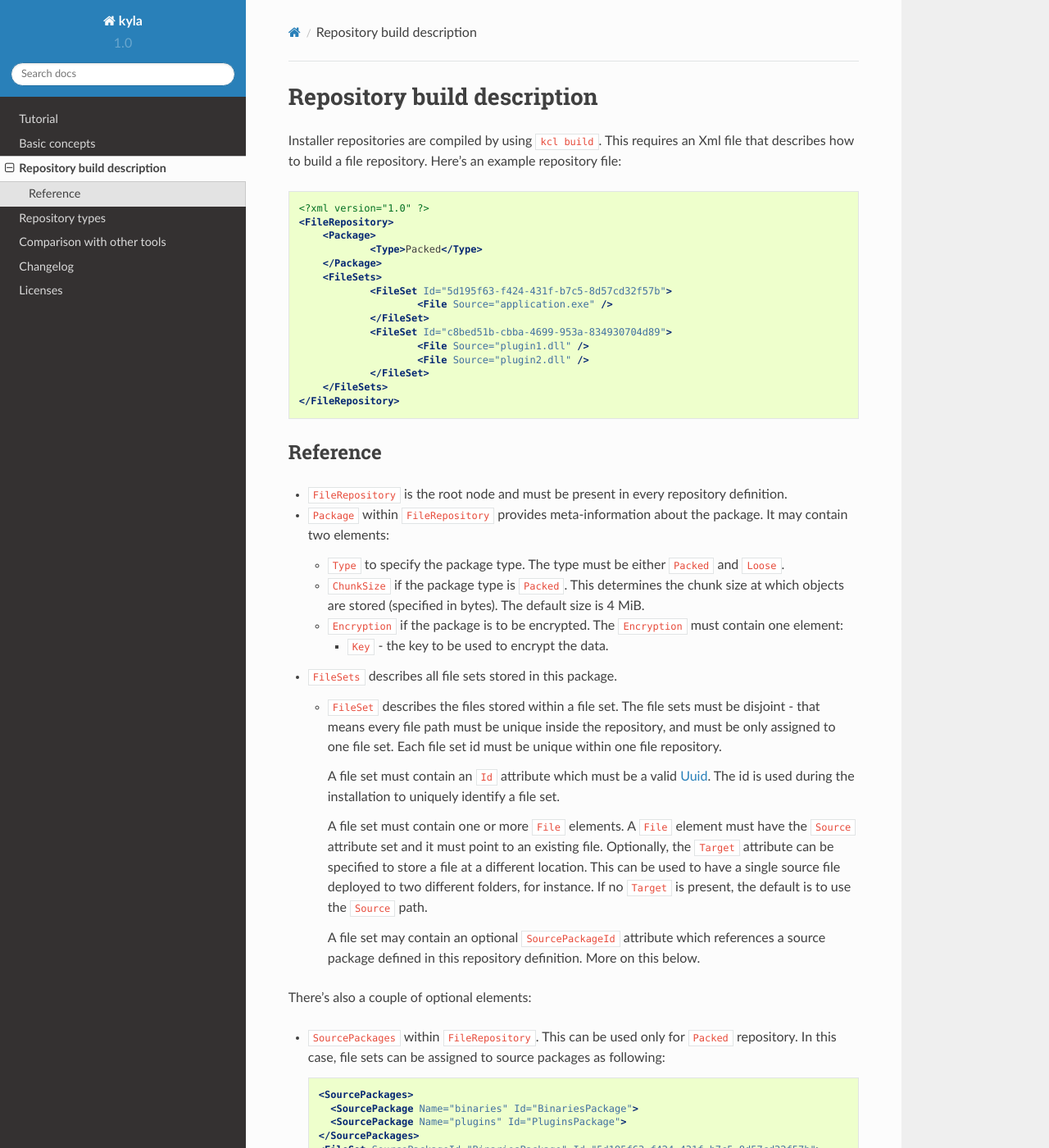
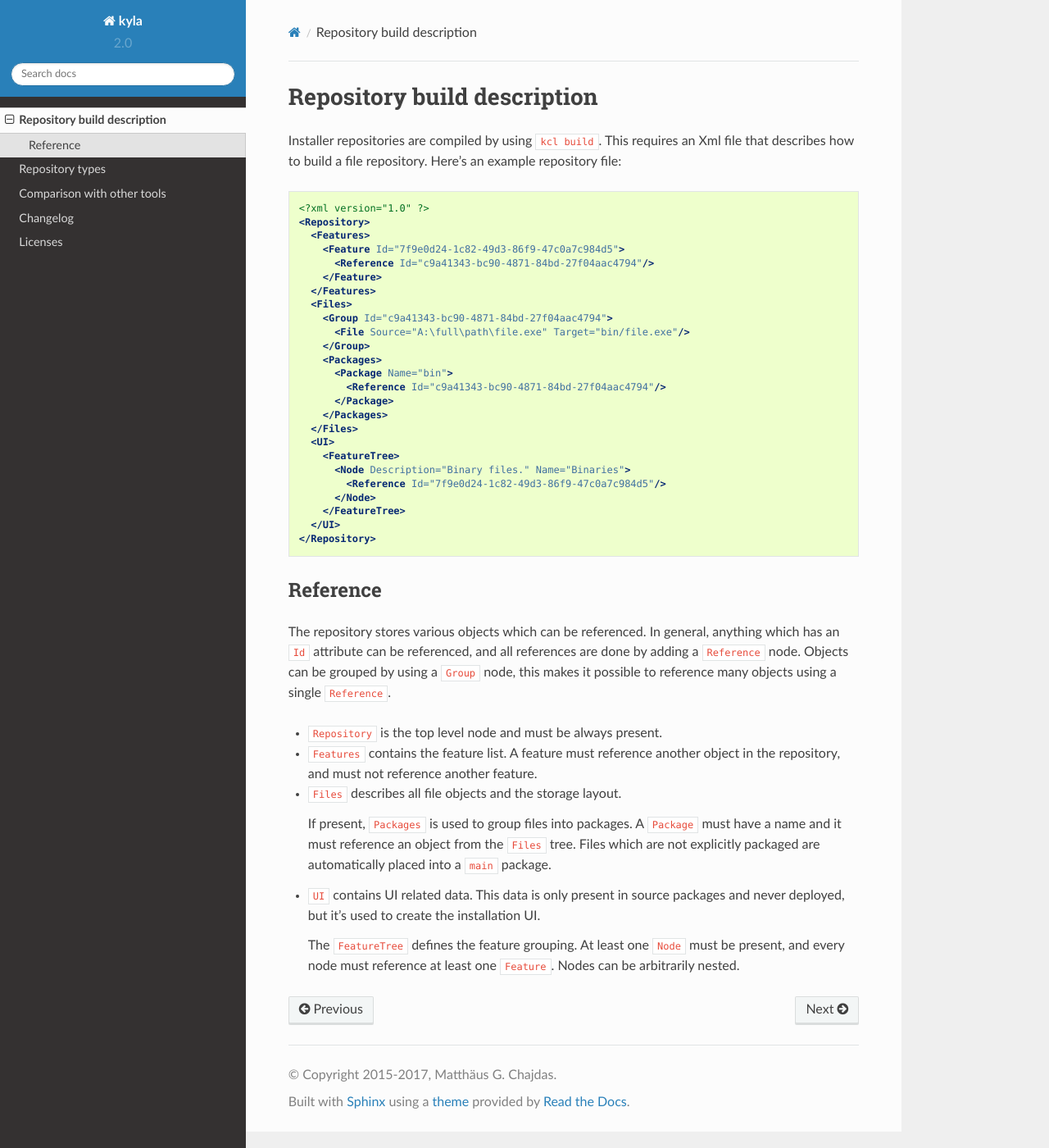
Before and after one commit to Anteru/kyla, a Sphinx documentation site: the page built from doc/source/repository-definition.rst, in a window 1280 px wide and 1400 px high. Shown: the whole window at 82% size. Built offline with Sphinx 7.4.7 and the Read the Docs theme 2.0.0, drawn with Linux system fonts in a browser that asks for light colours; some of the changed text lies outside the part shown.

Commit message:
Update the documentation.

```diff
--- a/doc/source/changelog.rst
+++ b/doc/source/changelog.rst
@@ -9,7 +9,8 @@ kyla 2.0
     This release contains a breaking change of the file format. Kyla 1.0 will
     fail to open a package created with Kyla 2.0 and vice versa.
 
-* Change database format for improved forward compatibility.
+* Changed database format for improved forward compatibility. Among other things, the database now allows more than just files to be associated with features.
+* The ``kui`` sample UI has been completely rewritten, and kyla learned how to provide UI related information.
 * Zstd compression is available as an alternative to the default Brotli compression.
 * The ``KYLA_MAKE_API_VERSION`` macro has been fixed.
 * The repository builder can print out various statistics now, for instance, the final compression ratio.
--- a/doc/source/concepts.rst
+++ /dev/null
@@ -1,19 +0,0 @@
-Basic concepts
-==============
-
-Kyla is built around two main concepts:
-
-* A **repository**, which stores the file contents kyla is managing. kyla exclusively works on repositories. Inside a repository, the individual files are grouped into file sets. There are different repository types: For instance, the file contants can be packed together, or the repository can be the installed application itself.
-* A **file set** is a set of files that are processed together. Each file in a file set must be unique, and all sets in a file repository must be disjoint. For example, each feature of an application would be represented as a file set.
-
-.. note::
-
-    The repository only stores contents - for kyla, the link of a file content to an actual file name happens through a file set. A repository can store all file contents in a single file. In this case, the file sets are invisible to the user when inspecting the on-disk storage.
-
-Kyla treats the source and target of every deployment as a repository. There are only three operations that can be performed on a repository: *configure*, *validate* and *repair*. *Configure* configures the *target* repository such that it contains the specified file sets. An installation is a special case of a *configure* operation into an *empty* repository. *Validate* validates the contents of the repository; a *repair* is a validate followed by a repair step which fetches the missing contents.
-
-.. note::
-
-    Some repository types don't support all operations. See :doc:`repository-types` for details.
-
-Under the hood, kyla works using file contents instead of files. For example, if a file set consists of five identical files, kyla will only request the *content* of one of those files from the source repository, and then copy it inside the target and duplicate there. This reduces the amount of data that must be read from the source repository, which is important for web based installations.
--- a/doc/source/conf.py
+++ b/doc/source/conf.py
@@ -58,9 +58,9 @@ author = 'Matthäus G. Chajdas'
 # built documents.
 #
 # The short X.Y version.
-version = '1.0'
+version = '2.0'
 # The full version, including alpha/beta/rc tags.
-release = '1.0+alpha-1'
+release = '2.0+alpha-1'
 
 # The language for content autogenerated by Sphinx. Refer to documentation
 # for a list of supported languages.
--- a/doc/source/index.rst
+++ b/doc/source/index.rst
@@ -5,8 +5,6 @@ Contents:
 
 .. toctree::
 
-    tutorial
-    concepts
     repository-definition
     repository-types
     comparison
@@ -22,7 +20,7 @@ kyla is a file content management system. It handles file contents, similar to a
 * kyla is reliable: It uses the `SQLite <https://sqlite.org>`_ storage engine for durability - one of the most robust databases in the world.
 * kyla supports *feature-based* installations: Only parts of the application can be deployed.
 * kyla supports configure -- i.e. adding/removing features, as well as updating from one version to another. In fact, you can configure from one product to another and kyla will only update changed files.
-* kyla supports various installation sources out of the box: Web deployment, installation packages, and loose files. kyla can also use an existing installation as a source.
+* kyla supports web deployment & installation packages out of the box. Additionally, kyla can also use an existing installation as a source.
 * kyla provides repair and validation for installations and source packages alike.
 * kyla works on file contents, not paths. No data is duplicated, and only content that changed is used. If you have a 10.000 file installation, and only one file changes between revisions, the update will only change this one file.
 
--- a/doc/source/repository-definition.rst
+++ b/doc/source/repository-definition.rst
@@ -8,73 +8,42 @@ Installer repositories are compiled by using ``kcl build``. This requires an Xml
 .. code-block:: xml
 
     <?xml version="1.0" ?>
-    <FileRepository>
-    	<Package>
-    		<Type>Packed</Type>
-    	</Package>
-    	<FileSets>
-    		<FileSet Id="5d195f63-f424-431f-b7c5-8d57cd32f57b">
-    			<File Source="application.exe" />
-    		</FileSet>
-    		<FileSet Id="c8bed51b-cbba-4699-953a-834930704d89">
-    			<File Source="plugin1.dll" />
-        		<File Source="plugin2.dll" />
-    		</FileSet>
-    	</FileSets>
-    </FileRepository>
+    <Repository>
+      <Features>
+        <Feature Id="7f9e0d24-1c82-49d3-86f9-47c0a7c984d5">
+          <Reference Id="c9a41343-bc90-4871-84bd-27f04aac4794"/>
+        </Feature>
+      </Features>
+      <Files>
+        <Group Id="c9a41343-bc90-4871-84bd-27f04aac4794">
+          <File Source="A:\full\path\file.exe" Target="bin/file.exe"/>
+        </Group>
+        <Packages>
+          <Package Name="bin">
+            <Reference Id="c9a41343-bc90-4871-84bd-27f04aac4794"/>
+          </Package>
+        </Packages>
+      </Files>
+      <UI>
+        <FeatureTree>
+          <Node Description="Binary files." Name="Binaries">
+            <Reference Id="7f9e0d24-1c82-49d3-86f9-47c0a7c984d5"/>
+          </Node>
+        </FeatureTree>
+      </UI>
+    </Repository>
 
 Reference
 ---------
 
-* ``FileRepository`` is the root node and must be present in every repository definition.
-* ``Package`` within ``FileRepository`` provides meta-information about the package. It may contain two elements:
+The repository stores various objects which can be referenced. In general, anything which has an ``Id`` attribute can be referenced, and all references are done by adding a ``Reference`` node. Objects can be grouped by using a ``Group`` node, this makes it possible to reference many objects using a single ``Reference``.
 
-  * ``Type`` to specify the package type. The type must be either ``Packed`` and ``Loose``.
-  * ``ChunkSize`` if the package type is ``Packed``. This determines the chunk size at which objects are stored (specified in bytes). The default size is 4 MiB.
-  * ``Encryption`` if the package is to be encrypted. The ``Encryption`` must contain one element:
+* ``Repository`` is the top level node and must be always present.
+* ``Features`` contains the feature list. A feature must reference another object in the repository, and must not reference another feature.
+* ``Files`` describes all file objects and the storage layout.
 
-    * ``Key`` - the key to be used to encrypt the data.
+  If present, ``Packages`` is used to group files into packages. A ``Package`` must have a name and it must reference an object from the ``Files`` tree. Files which are not explicitly packaged are automatically placed into a ``main`` package.
 
-* ``FileSets`` describes all file sets stored in this package.
+* ``UI`` contains UI related data. This data is only present in source packages and never deployed, but it's used to create the installation UI.
 
-  * ``FileSet`` describes the files stored within a file set. The file sets must be disjoint - that means every file path must be unique inside the repository, and must be only assigned to one file set. Each file set id must be unique within one file repository.
-
-    A file set must contain an ``Id`` attribute which must be a valid `Uuid <https://en.wikipedia.org/wiki/Universally_unique_identifier>`_. The id is used during the installation to uniquely identify a file set.
-
-    A file set must contain one or more ``File`` elements. A ``File`` element must have the ``Source`` attribute set and it must point to an existing file. Optionally, the ``Target`` attribute can be specified to store a file at a different location. This can be used to have a single source file deployed to two different folders, for instance. If no ``Target`` is present, the default is to use the ``Source`` path.
-
-    A file set may contain an optional ``SourcePackageId`` attribute which references a source package defined in this repository definition. More on this below.
-
-There's also a couple of optional elements:
-
-* ``SourcePackages`` within ``FileRepository``. This can be used only for ``Packed`` repository. In this case, file sets can be assigned to source packages as following:
-
-  .. code-block:: xml
-
-    <SourcePackages>
-      <SourcePackage Name="binaries" Id="BinariesPackage">
-      <SourcePackage Name="plugins" Id="PluginsPackage">
-    </SourcePackages>
-    <FileSet SourcePackageId="BinariesPackage" Id="5d195f63-f424-431f-b7c5-8d57cd32f57b">
-      <!-- as above -->
-    </FileSet>
-    <FileSet SourcePackageId="PluginsPackage" Id="c8bed51b-cbba-4699-953a-834930704d89">
-      <!-- as above -->
-    </FileSet>
-
-  In this case, all files from one file set will end up in a single package. If no source packages are defined, or no package is assigned to a file set, they will be put into the ``main`` package. The ``main`` package will be autogenerated if it's not present in the list of packages.
-
-  A ``SourcePackage`` must contain the following attributes:
-
-  * ``Name`` - a valid file name which will be used for the package file
-  * ``Id`` - a unique id within the repository. This is referenced from a file set using ``SourcePackageId``
-
-  Optionally, all content objects in a source package can be compressed. The compression algorithm can be set using the optional ``Compression`` attribute. Valid compression algorithms are: ``Uncompressed``, ``Zip``, ``Brotli``, ``Zstd``.
-
-  .. note::
-
-      If two files with the same contents are in separate file sets and separate source packages, the contents of the files will be duplicated.
-
-  .. note::
-
-      ``Zip`` compression does not turn a source package into a ZIP archive - the package format is always kyla specific.
+  The ``FeatureTree`` defines the feature grouping. At least one ``Node`` must be present, and every node must reference at least one ``Feature``. Nodes can be arbitrarily nested.
--- a/doc/source/tutorial.rst
+++ /dev/null
@@ -1,59 +0,0 @@
-Tutorial
-========
-
-In this tutorial, we'll go through the life cycle of a basic application - installation, updating, and configuration. To follow along, open the ``samples/glfw`` directory which contains the ``GLFW`` library -- and everything you need to get started with the first installer.
-
-Throughout the tutorial, we'll be using the ``kcl`` command line binary which provides access to all of kyla's API, and provides the entry point to build repositories, too. Make sure you add it to your ``PATH`` variable so it can be found by calling ``.\kcl``.
-
-.. note::
-
-    Throughout this tutorial, various Uuids are used (like ``fc996a11-e205-4701-be7a-57694707edd1``). Those are dependent on the particular installation you get. Every time you see an Uuid here, make sure to adjust it for your particular use case.
-
-Building
---------
-
-The first step for any installation is to build a *repository*. A repository contains all file contents and describes how they should be deployed. Building a repository requires a repository description, which is an Xml file describing what should go into the repository.
-
-In this tutorial, three repository descriptions are provided which we'll use throughout the sample. These are the three ``.xml`` files - one for each repository we're about to build. For building, just run the ``build.bat`` script. Afterwards, you should see three new folders - ``source-3.1`` and ``source-3.1.2`` which contain all of ``GFLW`` in a single repository, and ``source-3.1.2-filesets`` which contains ``GLFW`` 3.1.2 but using file sets. We'll come back to this in the *Configuring* part.
-
-For more information about the repository descriptions, check the :ref:`repository-description`.
-
-Installation
-------------
-
-You're ready to go - let's install. You can just call ``install.bat`` which performs the install, but let's take a look at the file contents to understand how this actually works! Let's take a peek at the file::
-
-    kcl install source-3.1 deploy-3.1 b7705480-903e-455a-9512-483c50c4af36
-
-This calls ``kcl``, requests an ``install`` and then it provides the source and target folders. But what's that Uuid at the end? At its core, kyla works with file sets and repositories. A single repository must contain at least one file set, and that is the basic unit used during installation. To find out which file sets a repository has, use::
-
-    kcl query-filesets source-3.1
-
-This will yield some output like::
-
-    b7705480-903e-455a-9512-483c50c4af36 382 4669894
-
-The first entry is the file set id, the second one is the number of files, and the last one is the total size of this file set in bytes. In this repository, there's only one file set, so by invoking install and passing on this single file set id, we've installed everything!
-
-Updating
---------
-
-For updating, we'll update from ``GLFW-3.1`` to ``GLFW-3.1.2``. This is covered by ``update.bat`` - in the meantime, let's take a look at what it does. First, it installs from ``source-3.1`` into ``deploy-3.x-update``. The next command is where the magic happens: It invokes ``kcl``, but it requests a ``configure`` to happen, and provides the file set id from the *new* source repository but passes in the path where the *old* repository was deployed to.
-
-What happens here is that kyla *configures* the target (which is stored in ``deploy-3.x-update``) into the desired state. The desired state is that the file sets provided on the command line should be present after the configuration step finished. We're only asking for a file set from the *new* source repository, so this means kyla will remove all existing file sets first, and then deploy the new file sets. The final state is the same as a direct installation from ``source-3.1.2`` into the target directory. The main difference is that kyla only touches *changed* files, so the update requires much less I/O traffic than an uninstall followed by an installation.
-
-Configuring
------------
-
-Now that we've seen how configure can change a repository, it's easy to understand how a repository with multiple file sets works. Each file set is treated independently, and by specifying which file sets should be present, we can add or remove features. For this, we need a repository with multiple file sets, and that is exactly what we'll find in ``source-3.1.2-filesets``. If you want to give it a quick try, run ``configure.bat`` which will install a file set first, and then change the installation to another file set.
-
-That source repository contains three file sets, one for the binaries, one for the docs, and one for the examples. The first installation deployed the docs, the second one requests that the target only contains the examples, so the docs get removed and the examples get installed instead. If you change the second command to include the Uuid from the initial installation, the docs will be preserved and the examples will be added.
-
-.. note::
-
-    An update is just a configuration. kyla always identifies the minimal set of changes required to transform a repository, no matter what changes have been requested. This means that you can cross-install (i.e. change from one product to a completely unrelated one), downgrade, upgrade, add/remove features, all from the configuration command.
-
-Uninstall
----------
-
-kyla stores all its state in a database inside the target directory. A full uninstall is thus a simple directory removal.
```
Also changed, not shown: doc/source/comparison.rst (+9 -9 lines), 4 other files.
